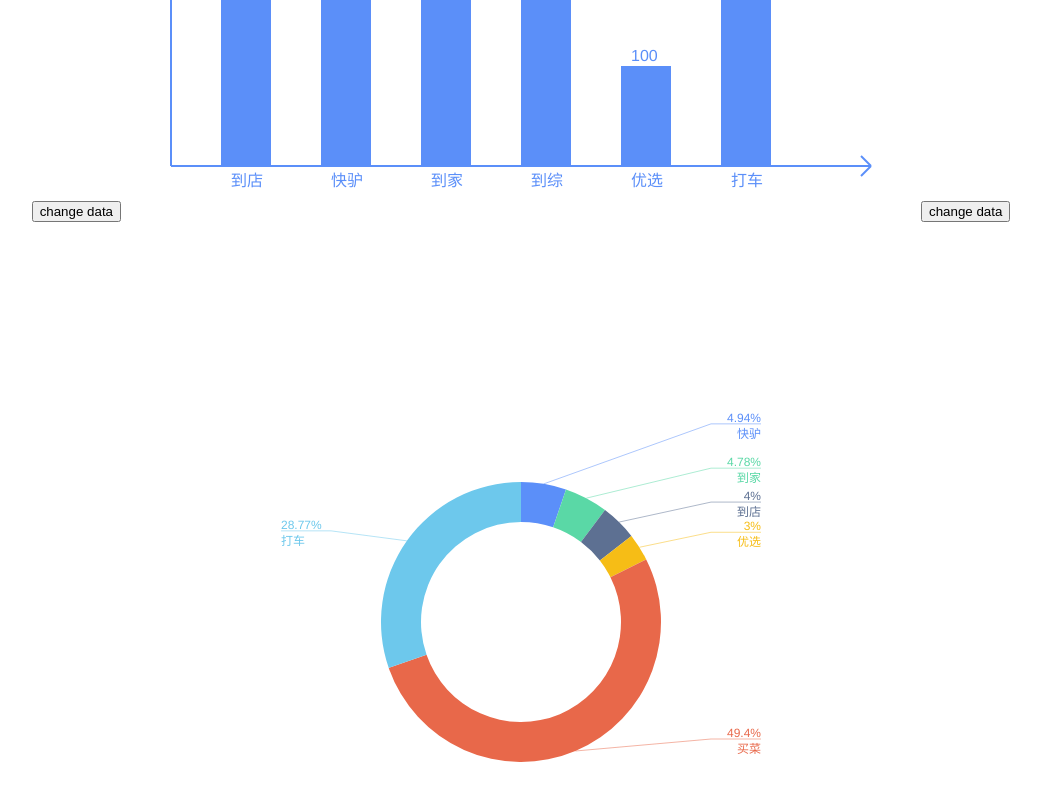
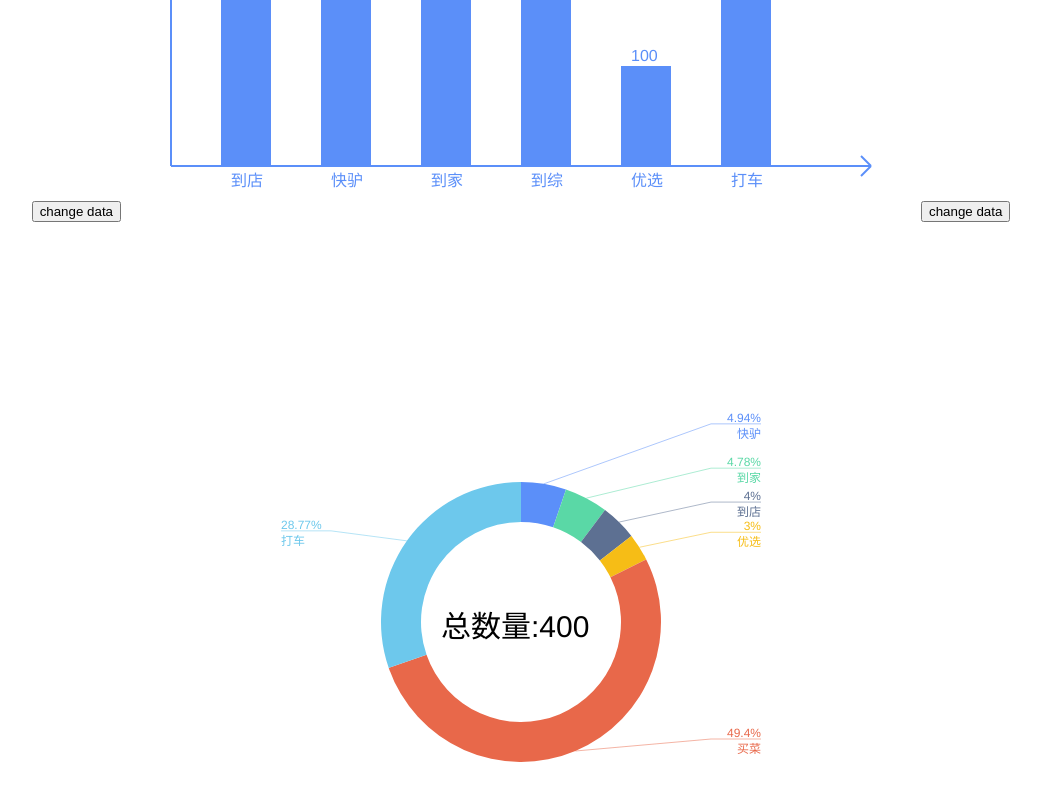
Before and after one commit to Superkimi/charts, a Vue app: page / in a window 1280 px wide. Shown: the part 444-1244 px from the top of the page, without its empty margins (119-1160 px from the left). Built offline with nearby package versions, Linux system fonts and the light colour scheme.

Commit message:
feat: 完善pie图代码

```diff
--- a/src/components/svg-pie.vue
+++ b/src/components/svg-pie.vue
@@ -2,18 +2,13 @@
 	<button @click="changeData">change data</button>
 	<svg :width="state.width" :height="state.height">
 		<g v-for="(item, index) in setting" :key="index">
-      <path
-        :fill="item.color"
-        :d="getPath(item)"
-      >
-      </path>
+			<path :fill="item.color" :d="getPath(item)"></path>
 			<polyline
 				:stroke="item.color"
 				:stroke-width="0.5"
 				:points="getLabelLine(item)"
 				fill="none"
-      >
-      </polyline>
+			></polyline>
 			<text
 				:x="item.lineEnd[0]"
 				:y="item.lineEnd[1]"
@@ -35,14 +30,27 @@
 				{{ item.name }}
 			</text>
 		</g>
+		<text
+			:x="center[0] - state.r + 20"
+			:y="center[1] + state.r + 15"
+			fill="#000"
+			font-size="30px"
+		>
+			总数量:400
+		</text>
 	</svg>
+	<!-- <svg width="800" height="600">
+		<path d = "M40,20 A30,30 0 0,0 70,70" style="stroke: #cccc00;stroke-width:2; fill:none;" />
+    <path d = "M40,20 A30,30 0 1,0 70,70" style="stroke: #ff0000; stroke-width:2; fill:none;"/>
+    <path d = "M40,20 A30,30 0 1,1 70,70" style = "stroke: #00ff00; stroke-width:2; fill:none;"/>
+    <path d = "M40,20 A30,30 0 0,1 70,70" style = "stroke: #0000ff; stroke-width:2; fill:none;"/>
+	</svg> -->
 </template>
 
 <script setup>
-import { reactive, computed } from 'vue'
+import { reactive, computed } from 'vue';
 
-const state = reactive(
-  {
+const state = reactive({
 	data: [
 		{
 			value: 4.94,
@@ -53,15 +61,15 @@ const state = reactive(
 			name: '到家',
 		},
 		{
-        value: 4.00,
+			value: 4.0,
 			name: '到店',
 		},
 		{
-        value: 3.00,
+			value: 3.0,
 			name: '优选',
 		},
 		{
-        value: 49.40,
+			value: 49.4,
 			name: '买菜',
 		},
 		{
@@ -74,50 +82,57 @@ const state = reactive(
 	height: 600,
 	R: 140,
 	r: 100,
-  }
-)
-
+});
+const center = [state.width / 2, state.height / 2];
 const setting = computed(() => {
-  const twoPi = Math.PI * 2
-  const total = state.data.reduce((memo, item) => memo + item.value, 0)
-  const center = [state.width / 2, state.height / 2];
-  let setting = state.data.slice()
+	const twoPi = Math.PI * 2;
+	const total = state.data.reduce((memo, item) => memo + item.value, 0);
+	let setting = state.data.slice();
 	let startAngel = 0;
 	let endAngel = 0;
-  function getPoint (r, angel, center) {
-    return [center[0] + Math.sin(angel) * r, center[0] - Math.cos(angel) * r]
+	function getPoint(r, angel, center) {
+		return [center[0] + Math.sin(angel) * r, center[0] - Math.cos(angel) * r];
 	}
 
 	setting.forEach((item, index) => {
 		item.isLeft = false;
-    endAngel = startAngel + item.value / total * twoPi;// 计算结束弧度
+		endAngel = startAngel + (item.value / total) * twoPi; // 计算结束弧度
 		item.pointArr = [
 			getPoint(state.r, startAngel, center), // 计算P0坐标
 			getPoint(state.R, startAngel, center), // 计算P1坐标
 			getPoint(state.R, endAngel, center), // 计算P2坐标
-      getPoint(state.r, endAngel, center)  // 计算P3坐标
+			getPoint(state.r, endAngel, center), // 计算P3坐标
 		];
-    item.color = state.colors[index]
+		item.color = state.colors[index];
 		// 大于Math.PI需要画大弧，否则画小弧
-    item.LargeArcFlag = (endAngel - startAngel) > Math.PI ? '1' : '0';
+		item.LargeArcFlag = endAngel - startAngel > Math.PI ? '1' : '0';
 		// 计算label折线起始点的位置
-    item.lineStart = getPoint(state.R, startAngel + (endAngel - startAngel) / 2, center);
+		item.lineStart = getPoint(
+			state.R,
+			startAngel + (endAngel - startAngel) / 2,
+			center
+		);
 		// 线条label折线起点x值小于原点x值，在左侧，否则在右侧
 		item.isLeft = item.lineStart[0] < center[0];
 		// 根据线条起点左右，设置结束点, (0: svg最左边， width: 最右边)
-    item.lineEnd = [(item.isLeft ? center[0] - state.R - 100 : center[0] +  state.R + 100), item.lineStart[1] - 60 / (index + 1)];
+		item.lineEnd = [
+			item.isLeft ? center[0] - state.R - 100 : center[0] + state.R + 100,
+			item.lineStart[1] - 60 / (index + 1),
+		];
 		startAngel = endAngel; // 将下一项数据的起始弧度设置为当前项的结束弧度
 	});
-  return setting
-})
+	return setting;
+});
 
 function getPath(v) {
 	let P = v.pointArr;
-  return `M ${P[0][0]} ${P[0][1]} L ${P[1][0]} ${P[1][1]} A ${state.R} ${state.R} 0 ${v.LargeArcFlag} 1 ${P[2][0]} ${P[2][1]} L ${P[3][0]} ${P[3][1]} A ${state.r} ${state.r}  0 ${v.LargeArcFlag} 0 ${P[0][0]} ${P[0][1]} z`
+	return `M ${P[0][0]} ${P[0][1]} L ${P[1][0]} ${P[1][1]} A ${state.R} ${state.R} 0 ${v.LargeArcFlag} 1 ${P[2][0]} ${P[2][1]} L ${P[3][0]} ${P[3][1]} A ${state.r} ${state.r}  0 ${v.LargeArcFlag} 0 ${P[0][0]} ${P[0][1]} z`;
 }
 
 function getLabelLine(v) {
-  return `${v.lineStart.join(' ')}, ${v.lineEnd[0] + (v.isLeft ? 50 : -50)}  ${v.lineEnd[1]}, ${v.lineEnd.join(' ')}`
+	return `${v.lineStart.join(' ')}, ${v.lineEnd[0] + (v.isLeft ? 50 : -50)}  ${
+		v.lineEnd[1]
+	}, ${v.lineEnd.join(' ')}`;
 }
 
 function changeData() {
@@ -135,20 +150,19 @@ function changeData() {
 			name: '到店1',
 		},
 		{
-      value: 30.00,
+			value: 30.0,
 			name: '优选1',
 		},
 		{
-      value: 67.40,
+			value: 67.4,
 			name: '买菜1',
 		},
 		{
 			value: 87.66,
 			name: '打车1',
 		},
-  ]
+	];
 }
 </script>
 
-<style scoped>
-</style>
+<style scoped></style>
```
Lines whose indentation alone changed are shown as unchanged.
